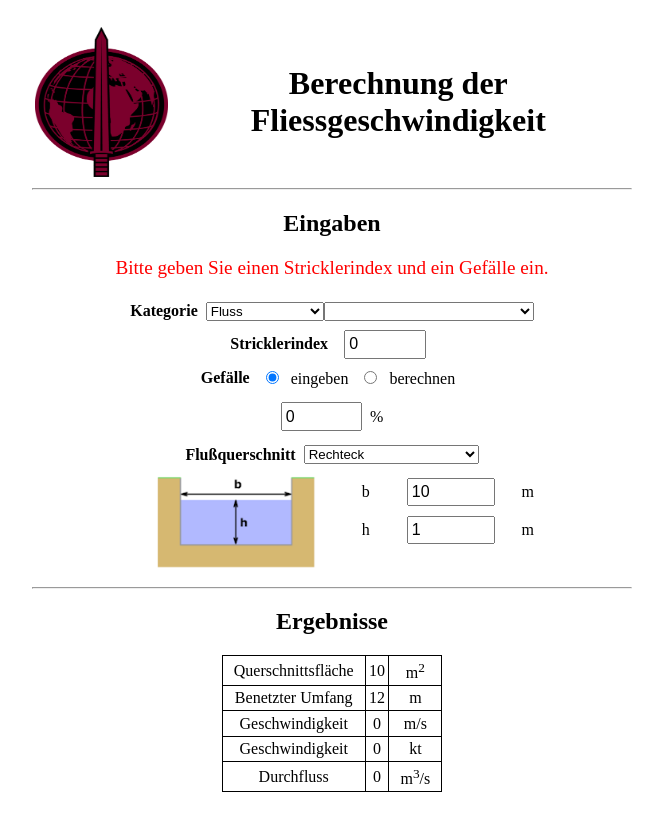
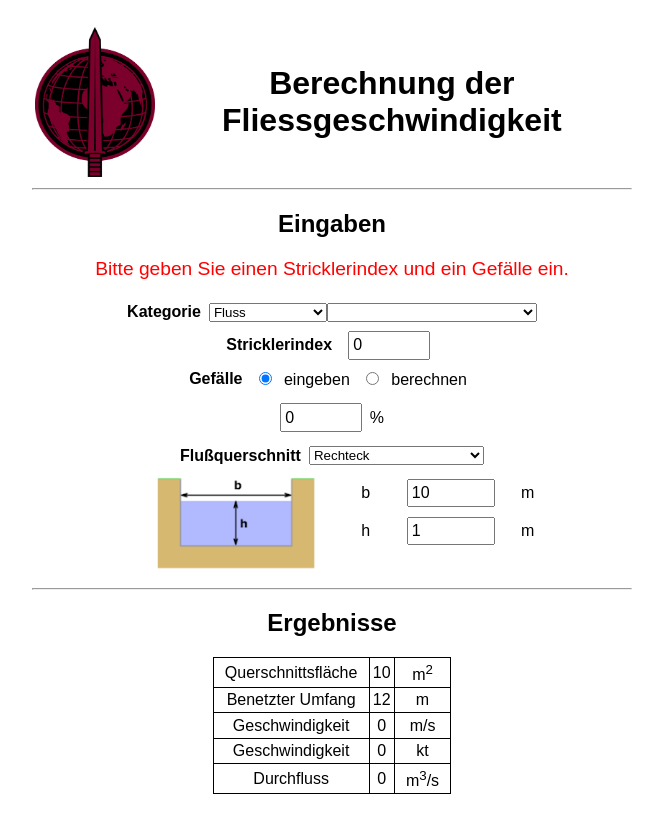
Before and after one commit to wetterheidi/fliessgeschwindigkeit_svelte, a Svelte app: page / in a window 1280 px wide. Shown: the top 832 px of the page, without its empty margins (308-971 px from the left). Built offline with nearby package versions, Linux system fonts and the light colour scheme.

Commit message:
Font Century Gothic

```diff
--- a/src/App.svelte
+++ b/src/App.svelte
@@ -602,6 +602,7 @@
 		max-width: 600px;
 		padding: 1rem;
 		text-align: center;
+		font-family: 'Century Gothic', sans-serif;
 	}
 
 	.form-group {
@@ -610,19 +611,23 @@
 		justify-content: center;
 		margin-bottom: 0.2rem;
 		padding: 0.2rem;
+		font-family: 'Century Gothic', sans-serif;
 	}
 
 	.form-group.small-margin {
 		margin-bottom: 0.5rem; /* Reduzierter Abstand */
+		font-family: 'Century Gothic', sans-serif;
 	}
 
 	div {
 		margin-bottom: 1rem;
+		font-family: 'Century Gothic', sans-serif;
 	}
 
 	label {
 		margin-right: 0.5rem;
 		font-size: 1rem;
+		font-family: 'Century Gothic', sans-serif;
 	}
 
 	input {
@@ -630,21 +635,25 @@
 		font-size: 1rem;
 		margin-right: 0.5rem;
 		margin-left: 0.5rem;
+		font-family: 'Century Gothic', sans-serif;
 	}
 
 	p {
 		margin-top: 1rem;
 		font-size: 1.2rem;
+		font-family: 'Century Gothic', sans-serif;
 	}
 
 	.message {
 		color: red;
+		font-family: 'Century Gothic', sans-serif;
 	}
 
 	.image-input-group {
 		display: flex;
 		align-items: center;
 		margin-left: 20%;
+		font-family: 'Century Gothic', sans-serif;
 	}
 
 	.input-fields {
@@ -652,6 +661,7 @@
 		flex-direction: column;
 		align-items: flex-start;
 		margin-left: 1rem;
+		font-family: 'Century Gothic', sans-serif;
 	}
 
 	.input-fields .form-group {
```
